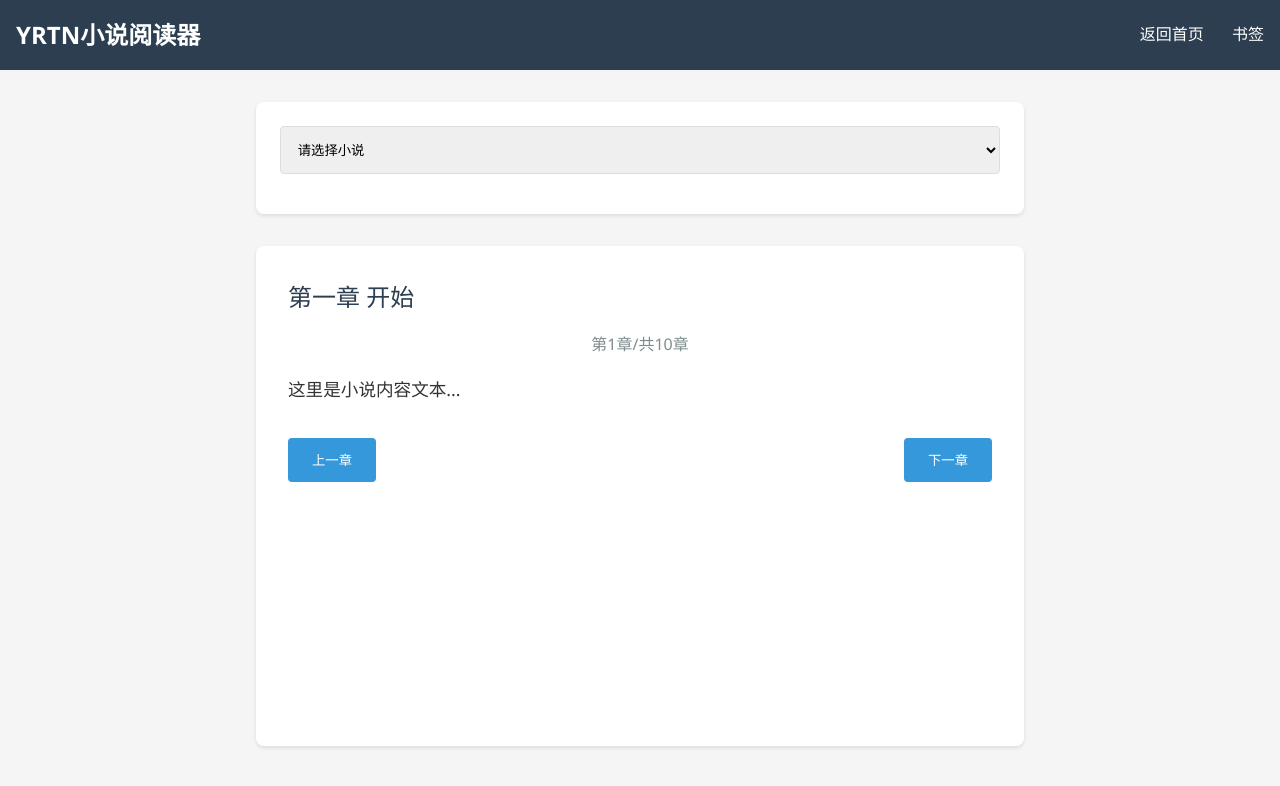
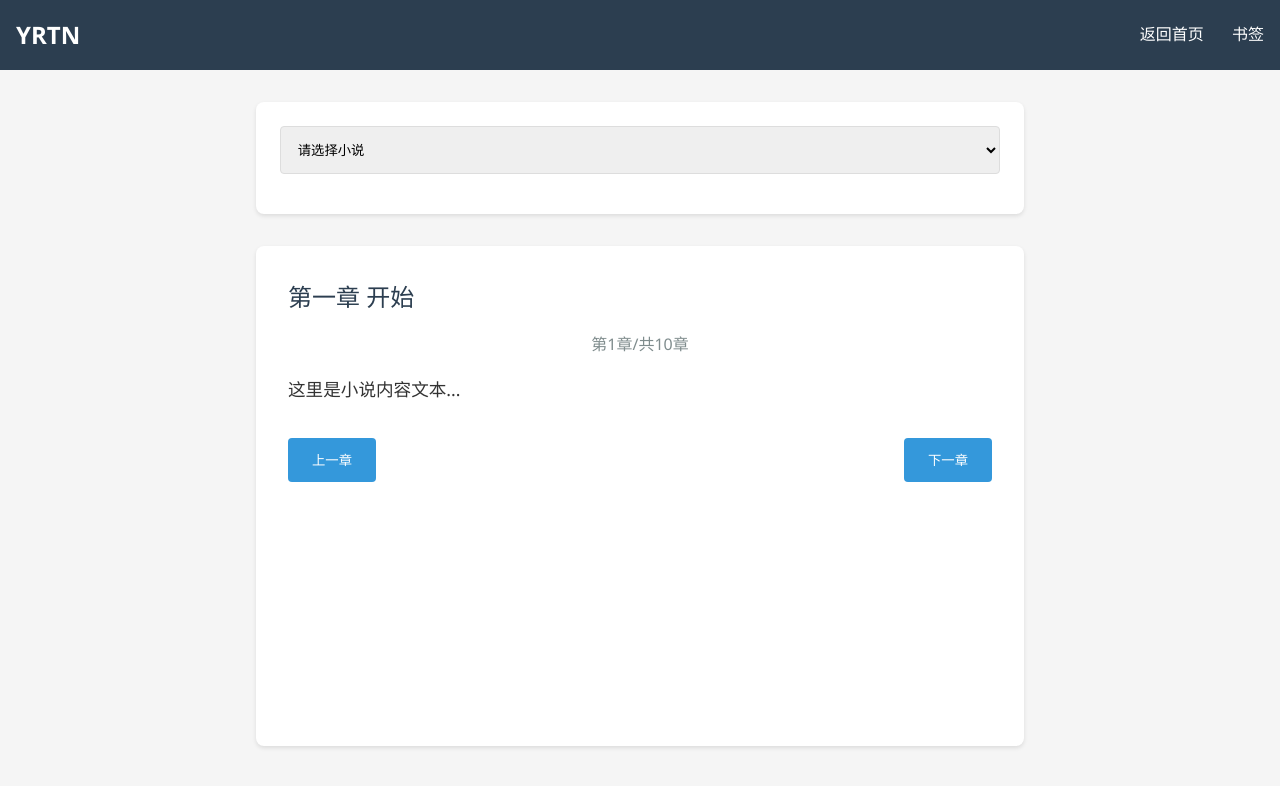
Before and after one commit to Rinarc/YRTN, a plain HTML site: page novel.html in a window 1280 px wide. Drawn offline with Linux system fonts and the light colour scheme.

Commit message:
Update novel.html

```diff
--- a/novel.html
+++ b/novel.html
@@ -3,7 +3,7 @@
 <head>
     <meta charset="UTF-8">
     <meta name="viewport" content="width=device-width, initial-scale=1.0">
-    <title>小说阅读器 - YRTN</title>
+    <title>小说 - YRTN</title>
     <style>
         /* 基础样式 */
         * {
@@ -124,7 +124,7 @@
 </head>
 <body>
     <nav class="novel-nav">
-        <h1>YRTN小说阅读器</h1>
+        <h1>YRTN</h1>
         <div class="nav-links">
             <a href="index.html">返回首页</a>
             <a href="#bookmark">书签</a>
```
